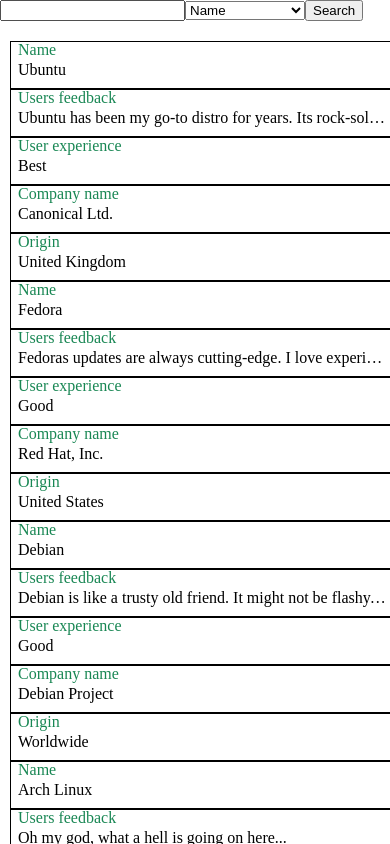
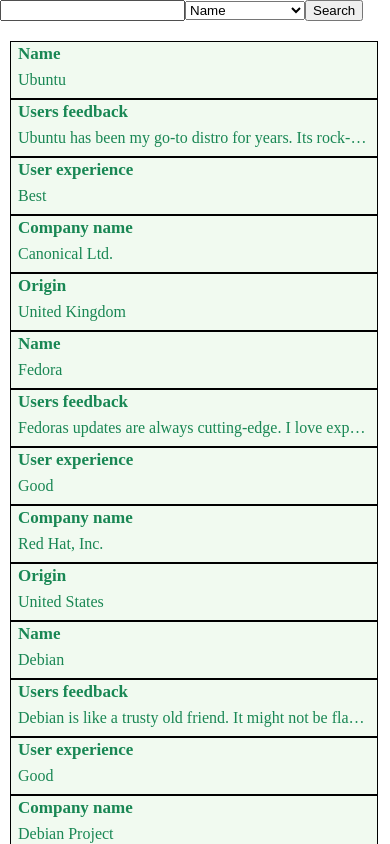
Before and after one commit to VitrivDolkom/shift-lab-autumn-2023, a React (Vite) app: page / in a window 390 px wide. Shown: the top 844 px of the page. Built offline with nearby package versions, Linux system fonts and the light colour scheme.

Commit message:
more theme vars, separate components

```diff
--- a/src/App/App.tsx
+++ b/src/App/App.tsx
@@ -1,13 +1,13 @@
 import { postSearch } from '@/api'
-import { DistrosSearch, SearchForm } from '@/components/DistrosSearch/DistrosSearch'
-import { DistrosTable } from '@/components/DistrosTable'
+import { DistrosTable } from '@/components'
+import { DistrosSearch } from '@/components/DistrosSearch/DistrosSearch'
 import { useTableState } from './hooks/useTableState'
 import './styles/style.css'
 
 const App = () => {
   const { distrosTable, searchInfo, searchedCells, updateSearchInfo, setSearchedCells } = useTableState()
 
-  const onSearchSubmit = (newSearch: SearchForm) => {
+  const onSearchSubmit = (newSearch: TableSearchDto) => {
     postSearch(newSearch).then((cells) => {
       setSearchedCells(cells)
       updateSearchInfo(cells.length)
--- a/src/App/styles/theme.css
+++ b/src/App/styles/theme.css
@@ -2,4 +2,13 @@
   --success-hover: #568F55;
   --success-bg: #F1FAF0;
   --success-primary: #198754;
+
+
+  --info-hover: #2B6DD1;
+  --info-bg: #E7EDF6;
+  --info-primary: #0150C8;
+
+  --danger-hover: #E1676C;
+  --danger-bg: #FEEDEE;
+  --danger-primary: #DC3545;
 }
--- a/src/api/api.ts
+++ b/src/api/api.ts
@@ -46,7 +46,7 @@
 
   if (rowIndex === -1) errorMessage = 'Header not valid'
 
-  for (let i = 0; i < distrosTable.rows.length; i++) {
+  for (let i = 1; i < distrosTable.rows.length; i++) {
     const row = distrosTable.rows[i]
 
     if (row[rowIndex].toLowerCase().indexOf(dto.search.toLowerCase()) > -1) {
--- a/src/components/DistrosTable/DistrosTable.tsx
+++ b/src/components/DistrosTable/DistrosTable.tsx
@@ -1,4 +1,4 @@
-import { DistrosTableRow } from './DistrosTableRow'
+import { DistrosTableRow } from '../DistrosTableRow/DistrosTableRow'
 import s from './style.module.css'
 
 interface DistrosTableProps {
@@ -8,7 +8,6 @@
 
 export const DistrosTable = ({ searchedCells, table }: DistrosTableProps) => (
   <div className={s.table}>
-    {/* <DistrosTableHeader header={distrosTable.header} /> */}
     {table.rows.map((row, index) => (
       <DistrosTableRow
         key={index}
--- a/src/components/DistrosTable/index.ts
+++ /dev/null
@@ -1 +0,0 @@
-export { DistrosTable } from './DistrosTable'
--- a/src/components/DistrosTable/style.module.css
+++ b/src/components/DistrosTable/style.module.css
@@ -4,75 +4,3 @@
   flex-direction: column;
   padding: 0 10px;
 }
-
-.header {
-  display: flex;
-}
-
-.row {
-  display: flex;
-  width: 100%;
-}
-
-.cell {
-  position: relative;
-  width: 100%;
-  white-space: nowrap;
-  overflow: hidden;
-  text-overflow: ellipsis;
-  padding: 10px 7px;
-  border: 1px solid black;
-  color: var(--info-primary);
-  background-color: var(--info-bg);
-
-}
-
-.cellHeader {
-  color: var(--success-primary);
-  background-color: var(--success-bg);
-  position: absolute;
-  top: 0;
-  opacity: 0;
-  transition: all .3s ease-in;
-}
-
-.cell:hover {
-  background-color: var(--info-hover);
-}
-
-.cell.header {
-  color: var(--success-primary);
-  background-color: var(--success-bg);
-}
-
-.cell.header:hover {
-  background-color: var(--success-hover);
-}
-
-.cell.active {
-  background-color: red;
-}
-
-.cellHeader {
-  height: 0;
-}
-
-@media screen and (max-width: 420px) {
-  .cell.header {
-    height: 0;
-    padding: 0;
-    border: none;
-  }
-
-  .row {
-    flex-direction: column;
-  }
-
-  .cell {
-    padding-top: 20px;
-  }
-
-  .cellHeader {
-    opacity: 1;
-  }
-}
--- a/src/components/DistrosTable/DistrosTableRow.tsx
+++ b/src/components/DistrosTableRow/DistrosTableRow.tsx
@@ -1,5 +1,4 @@
 import classNames from 'classnames/bind'
-
 import s from './style.module.css'
 
 const cx = classNames.bind(s)
--- /dev/null
+++ b/src/components/DistrosTableRow/style.module.css
@@ -0,0 +1,81 @@
+.row {
+  display: flex;
+  width: 100%;
+}
+
+.cell {
+  position: relative;
+  width: 100%;
+
+  white-space: nowrap;
+  overflow: hidden;
+  text-overflow: ellipsis;
+
+  padding: 10px 7px;
+  border: 1px solid black;
+  color: var(--info-primary);
+  background-color: var(--info-bg);
+  transition: all .2s ease;
+}
+
+.cell:hover {
+  color: var(--info-bg);
+  background-color: var(--info-hover);
+}
+
+.cell.header {
+  color: var(--success-primary);
+  background-color: var(--success-bg);
+}
+
+.cell.header:hover {
+  color: var(--success-bg);
+  background-color: var(--success-hover);
+}
+
+.cell.active {
+  color: var(--danger-bg);
+  background-color: var(--danger-hover);
+}
+
+.cell.active:hover {
+  color: var(--danger-primary);
+  background-color: var(--danger-bg);
+}
+
+.cellHeader {
+  position: absolute;
+  top: 0;
+  opacity: 0;
+  font-weight: 700;
+  font-size: 17px;
+  margin-top: 3px;
+}
+
+@media screen and (max-width: 420px) {
+  .cell.header {
+    height: 0;
+    padding: 0;
+    border: none;
+  }
+
+  .row {
+    flex-direction: column;
+  }
+
+  .cell {
+    width: 95%;
+    padding-top: 30px;
+    color: var(--success-primary);
+    background-color: var(--success-bg);
+  }
+
+  .cell:hover {
+    color: var(--success-bg);
+    background-color: var(--success-hover);
+  }
+
+  .cellHeader {
+    opacity: 1;
+  }
+}
--- /dev/null
+++ b/src/components/index.ts
@@ -0,0 +1,3 @@
+export { DistrosTable } from './DistrosTable/DistrosTable'
+export { DistrosTableRow } from './DistrosTableRow/DistrosTableRow'
+export { DistrosSearch } from './DistrosSearch/DistrosSearch'
```
